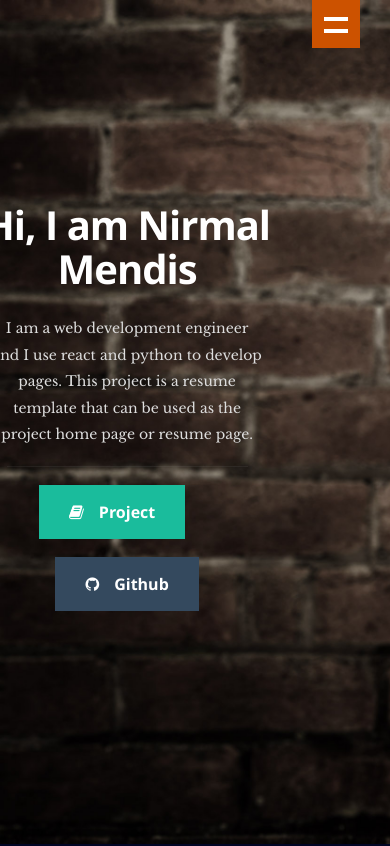
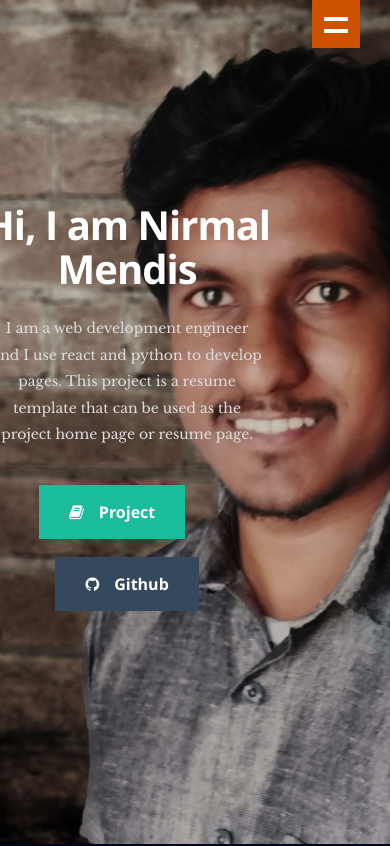
Before and after one commit to NirmalMendis/OnlineCV, a React (Create React App) app: page / in a window 390 px wide. Shown: the top 846 px of the page. Built offline with nearby package versions, Linux system fonts and the light colour scheme.

Commit message:
make background responsive

```diff
--- a/public/css/default.css
+++ b/public/css/default.css
@@ -81,6 +81,8 @@
    font-size: 1em;
 }
 
+
+
 pre {
    white-space: pre;
    white-space: pre-wrap;
@@ -152,7 +154,14 @@
    -webkit-font-smoothing: antialiased; /* Fix for webkit rendering */
 	-webkit-text-size-adjust: 100%;
 }
-
+.container {
+   background-image: url(../images/wooden2.jpg);
+   background-size :cover;
+   background-position: center;
+   background-repeat: no-repeat;
+   height: auto;
+   max-width: "100%";
+}
 /*  2. Typography
        Vertical rhythm with leading derived from 6
 --------------------------------------------------------------------- */
--- a/public/css/media-queries.css
+++ b/public/css/media-queries.css
@@ -343,6 +343,10 @@
 
 @media only screen and (max-width: 480px) {
 
+
+   .container {
+      background-image: url(../images/woodenmobile.jpg);
+  }
    /* mobile navigation
    -------------------------------------------------------------------- */
    #nav-wrap ul#nav { width: auto; float: none; }
--- a/public/resumeData.json
+++ b/public/resumeData.json
@@ -9,7 +9,6 @@
     "phone": "555-555-5555",
     "github":"https://github.com/nordicgiant2/react-nice-resume",
     "project":"https://github.com/nordicgiant2/react-nice-resume",
-    "backgroundC": "wooden2.jpg",
     "address":{
       "street":"(Your Street)",
       "city":"(Your City)",
--- a/src/Components/Header.js
+++ b/src/Components/Header.js
@@ -7,7 +7,6 @@
     if(this.props.data){
        var project = this.props.data.project;
        var github = this.props.data.github;
-       var backgroundImg= "images/"+this.props.data.backgroundC;
       var name = this.props.data.name;
       var description= this.props.data.description;
       var city= this.props.data.address.city;
@@ -17,12 +16,7 @@
     }
 
     return (
-      <div  style={{
-         backgroundImage: 'url('+backgroundImg+')',
-         backgroundSize: "cover",
-         height: "auto",
-         width: "100%",
-         resize:"both"}}>
+      <div   className="container">
       <header id="home">
 
 
```
Also changed, not shown: public/images/woodenmobile.jpg (added).
